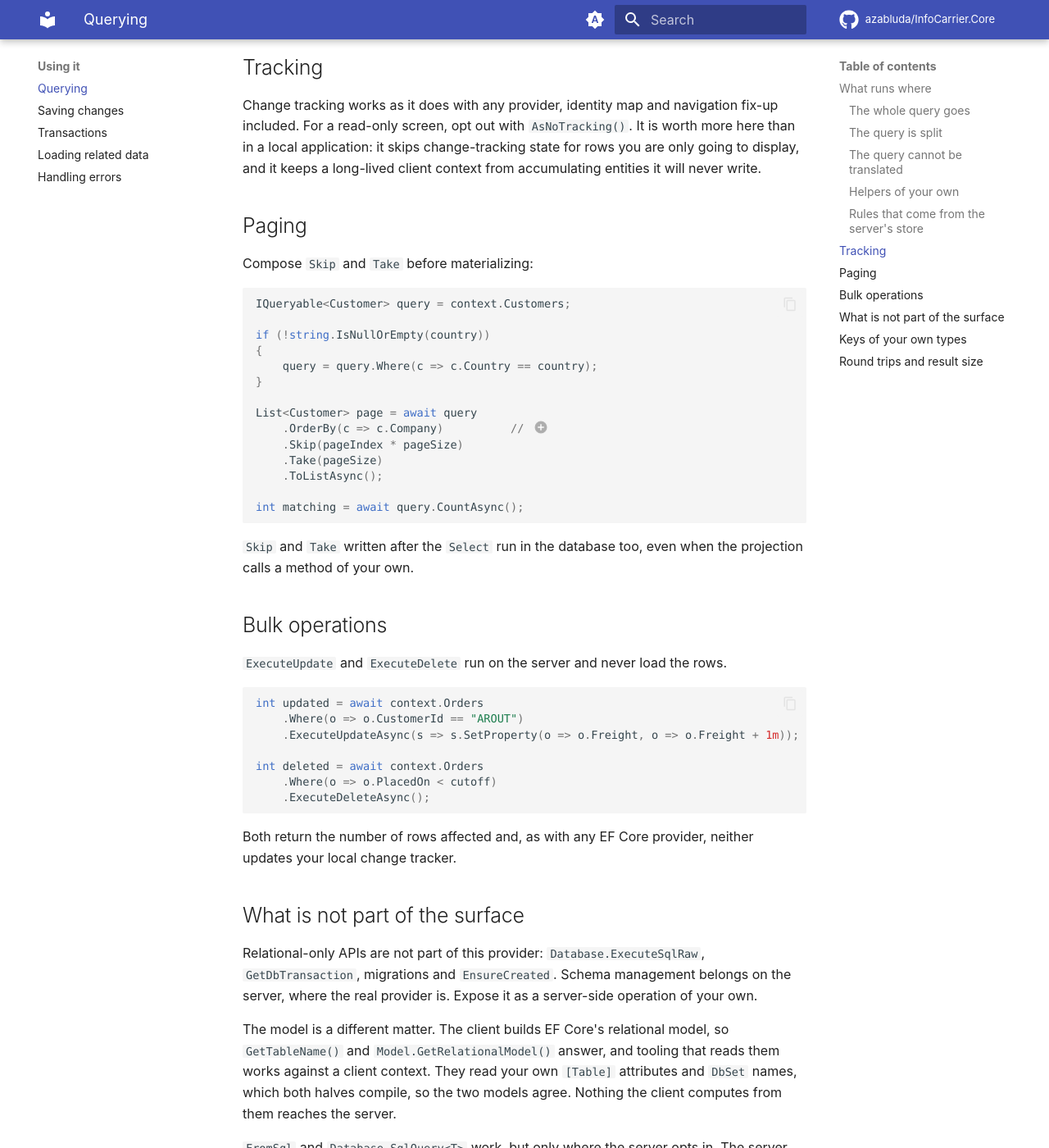
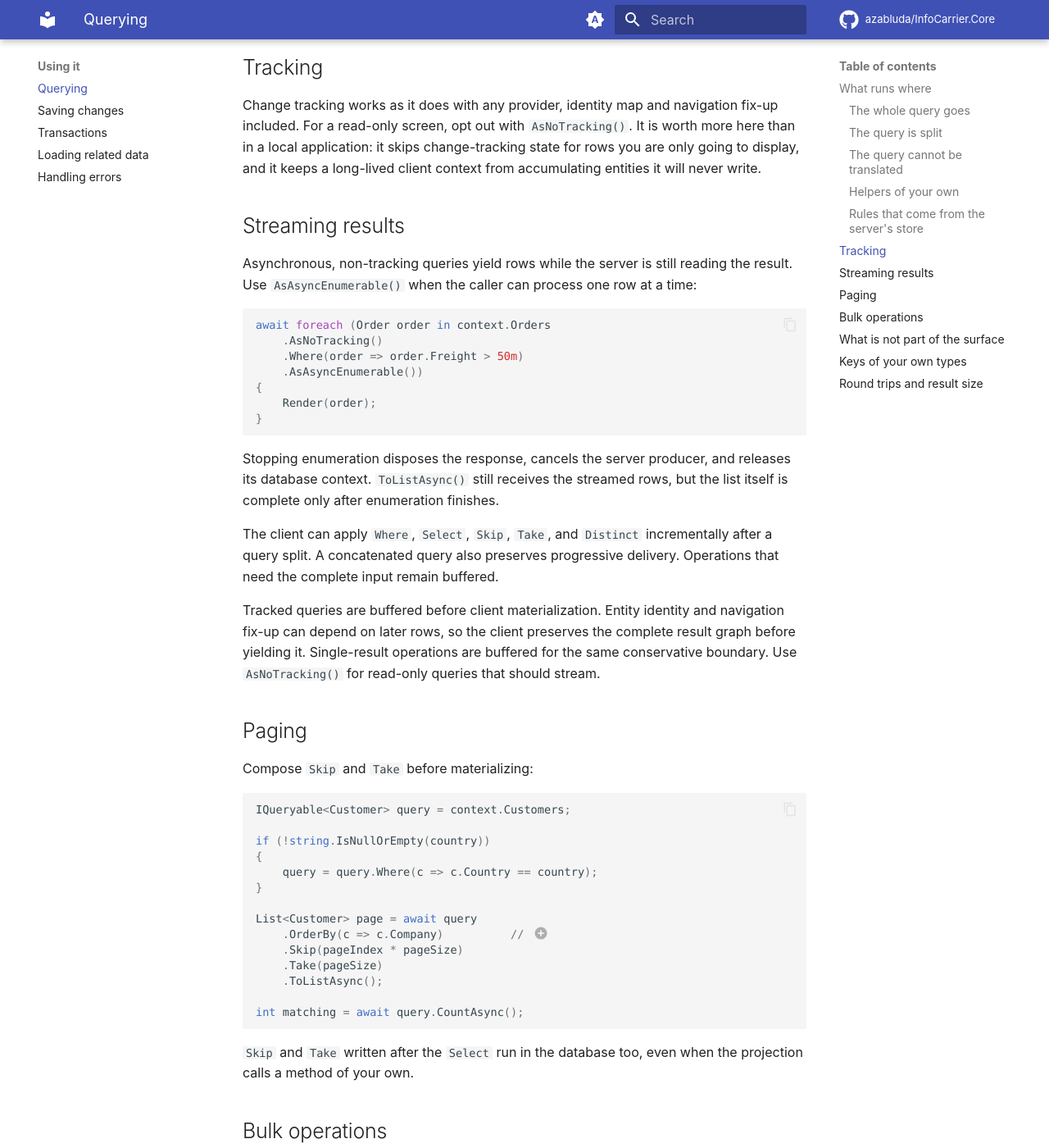
Before and after one commit to azabluda/InfoCarrier.Core, an MkDocs documentation site: the page built from website/docs/guide/querying.md, in a window 1280 px wide and 1400 px high, scrolled down 2504 px. Shown: the whole window at 82% size. Built offline with MkDocs 1.6.1 and Material for MkDocs 9.7.7, drawn with Linux system fonts in a browser that asks for light colours; comment, search, counter and statistics services are not loaded.

Commit message:
Document streamed query boundaries

````diff
--- a/website/docs/guide/querying.md
+++ b/website/docs/guide/querying.md
@@ -110,6 +110,34 @@ For a read-only screen, opt out with `AsNoTracking()`. It is worth more here tha
 application: it skips change-tracking state for rows you are only going to display, and it keeps a
 long-lived client context from accumulating entities it will never write.
 
+## Streaming results
+
+Asynchronous, non-tracking queries yield rows while the server is still reading the result. Use
+`AsAsyncEnumerable()` when the caller can process one row at a time:
+
+```csharp
+await foreach (Order order in context.Orders
+    .AsNoTracking()
+    .Where(order => order.Freight > 50m)
+    .AsAsyncEnumerable())
+{
+    Render(order);
+}
+```
+
+Stopping enumeration disposes the response, cancels the server producer, and releases its
+database context. `ToListAsync()` still receives the streamed rows, but the list itself is complete
+only after enumeration finishes.
+
+The client can apply `Where`, `Select`, `Skip`, `Take`, and `Distinct` incrementally after a query
+split. A concatenated query also preserves progressive delivery. Operations that need the complete
+input remain buffered.
+
+Tracked queries are buffered before client materialization. Entity identity and navigation fix-up
+can depend on later rows, so the client preserves the complete result graph before yielding it.
+Single-result operations are buffered for the same conservative boundary. Use `AsNoTracking()`
+for read-only queries that should stream.
+
 ## Paging
 
 Compose `Skip` and `Take` before materializing:
````
Also changed, not shown: src/InfoCarrier.Core/PACKAGE.md (+6 -0 lines), website/docs/limitations.md (+1 -1 lines), 1 other file.
